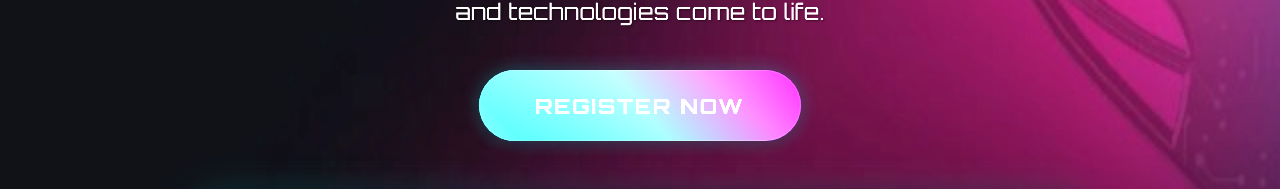
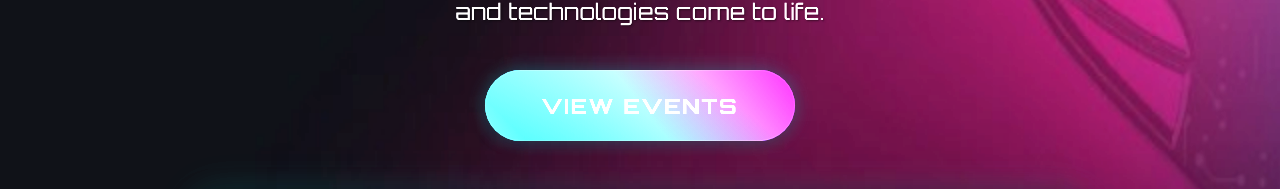
Before and after one commit to Akashrrrrd/Vidyutrenz_25, a React (Vite) app: page / in a window 1280 px wide. Shown: the part 474-663 px from the top of the page. Built offline with nearby package versions, Linux system fonts and the light colour scheme.

Commit message:
Source Code

```diff
--- a/src/components/Home/Home.jsx
+++ b/src/components/Home/Home.jsx
@@ -38,8 +38,8 @@ const Home = () => {
           </p>
         </div>
 
-        <Link to="/register" className="register-button-home">
-          <span className="button-text">Register Now</span>
+        <Link to="/events" className="register-button-home">
+          <span className="button-text">View Events</span>
           <span className="button-glitch"></span>
         </Link>
 
```
